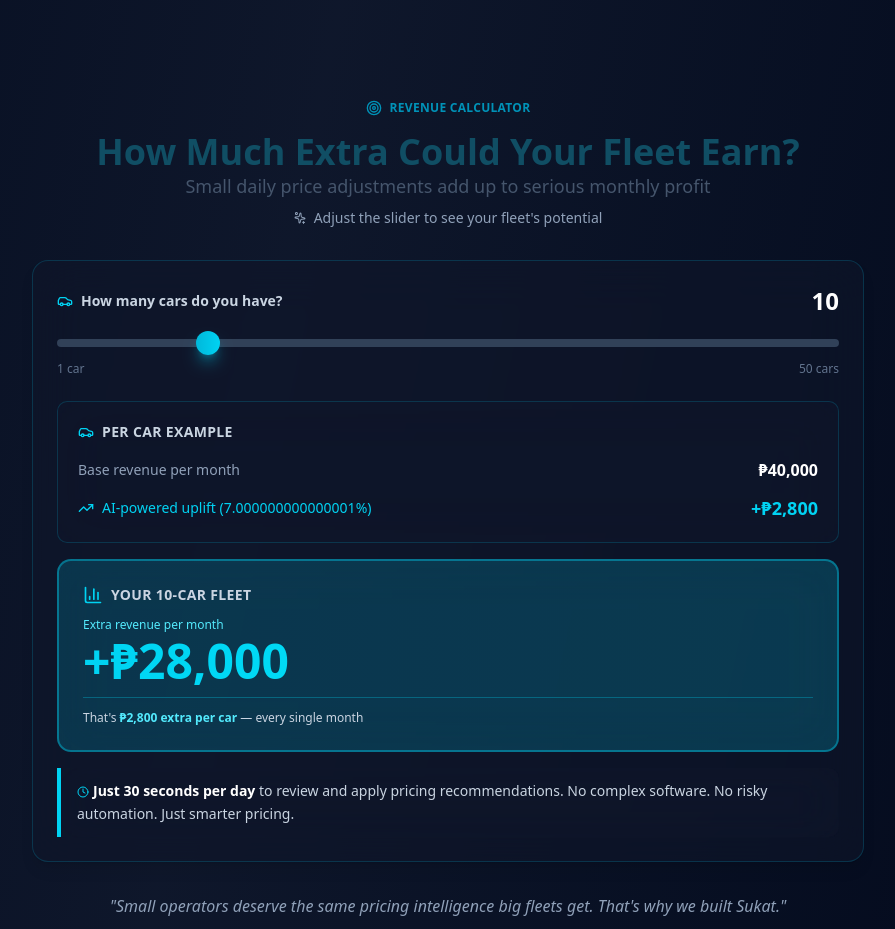
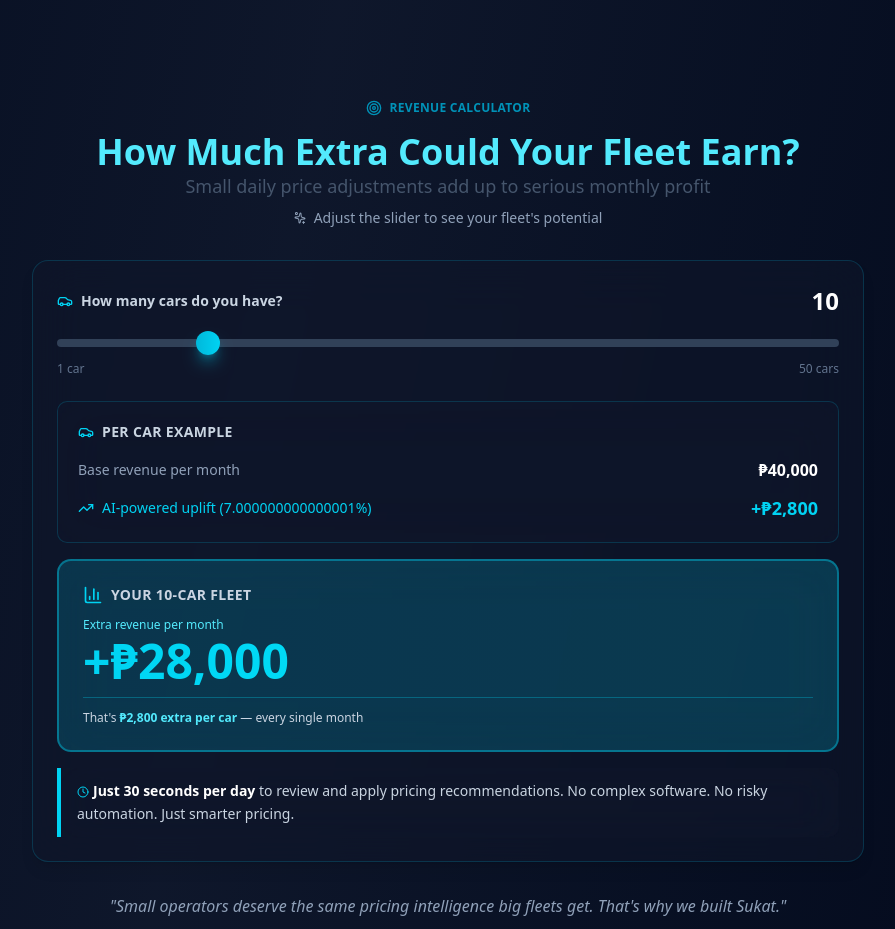
Before and after one commit to Gu-ren/Sukat, a React (Vite) app: page / in a window 1280 px wide. Shown: the part 3600-4529 px from the top of the page, without its empty margins (192-1087 px from the left). Built offline with nearby package versions, Linux system fonts and the light colour scheme; a web font is replaced by a local one.

Commit message:
changing the color texr

```diff
--- a/src/components/generated/SukatLanding.tsx
+++ b/src/components/generated/SukatLanding.tsx
@@ -917,7 +917,7 @@ const handleSubmit = async (e) => {
                   Revenue Calculator
                 </span>
               </div>
-              <h2 className="text-2xl sm:text-3xl md:text-4xl font-bold text-cyan-900">How Much Extra Could Your Fleet Earn?</h2>
+              <h2 className="text-2xl sm:text-3xl md:text-4xl font-bold text-cyan-300">How Much Extra Could Your Fleet Earn?</h2>
               <p className="text-base md:text-lg text-slate-600 mb-2 px-4">
                 Small daily price adjustments add up to serious monthly profit
               </p>
```
